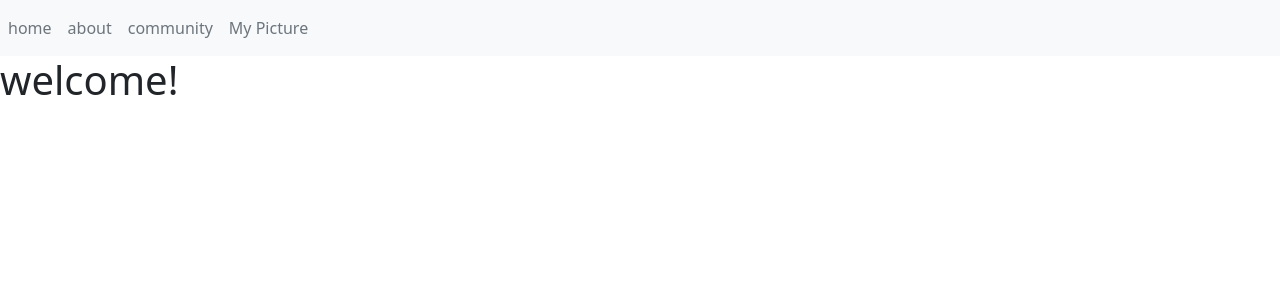
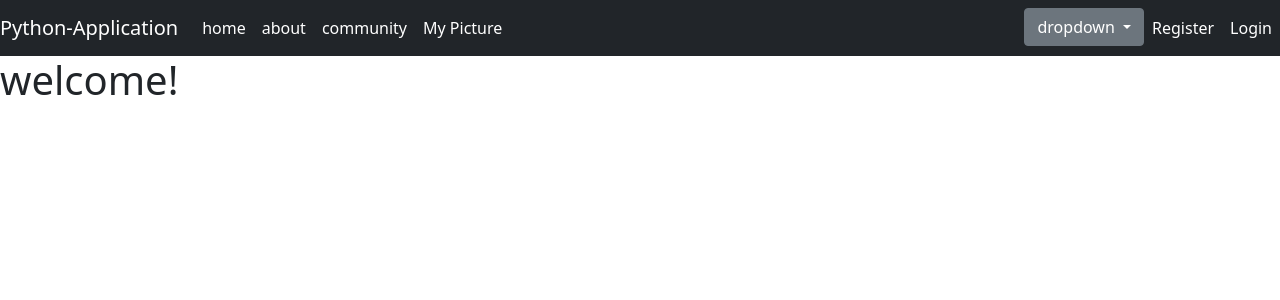
Before and after one commit to nnnNNN4/Flask-WebPythonCGI-ChatBot, a Flask app: page / in a window 1280 px wide. Shown: the top 300 px of the page. Run offline with Flask 2, Linux system fonts and the light colour scheme; some libraries are stand-ins or nearby versions.

Commit message:
boostrap update

```diff
--- a/src/templates/main/header.html
+++ b/src/templates/main/header.html
@@ -5,7 +5,10 @@
     <meta charset="utf8"/>
     <meta name="viewport" content="width=device-width, initial-scale=1, shrink-to-fit=no">
     <link rel="stylesheet" href="{{url_for('static', filename='css/style.css')}}">
-    <link href="https://cdn.jsdelivr.net/npm/bootstrap@5.0.2/dist/css/bootstrap.min.css" rel="stylesheet" integrity="sha384-EVSTQN3/azprG1Anm3QDgpJLIm9Nao0Yz1ztcQTwFspd3yD65VohhpuuCOmLASjC" crossorigin="anonymous">
+    <script src="https://code.jquery.com/jquery-3.6.0.js" integrity="sha256-H+K7U5CnXl1h5ywQfKtSj8PCmoN9aaq30gDh27Xc0jk=" crossorigin="anonymous"></script>
+    <link href="https://cdn.jsdelivr.net/npm/bootstrap@5.1.3/dist/css/bootstrap.min.css" rel="stylesheet" integrity="sha384-1BmE4kWBq78iYhFldvKuhfTAU6auU8tT94WrHftjDbrCEXSU1oBoqyl2QvZ6jIW3" crossorigin="anonymous">
+    <script src="https://cdn.jsdelivr.net/npm/bootstrap@5.1.3/dist/js/bootstrap.bundle.min.js" integrity="sha384-ka7Sk0Gln4gmtz2MlQnikT1wXgYsOg+OMhuP+IlRH9sENBO0LRn5q+8nbTov4+1p" crossorigin="anonymous"></script>
+
 
     <title>
       {% block title %}{% endblock %}
@@ -13,19 +16,43 @@
 
   </head>
   <body>
-    <nav class="navbar navbar-expand-md navbar-light bg-light">
-      <ul class="navbar-nav">
+    <nav class="navbar navbar-expand-lg navbar-light bg-dark">
+      <a class="navbar-brand text-white" href="/">Python-Application</a>
+      <button class="navbar-toggler" type="button" data-toggle="collapse" data-target="#navbarNavDropdown" aria-controls="navbarNavDropdown" aria-expanded="false" aria-label="Toggle navigation">
+        <span class="navbar-toggler-icon"></span>
+      </button>
+      <div class="collapse navbar-collapse" id="navbarNavDropdown">
+        <ul class="navbar-nav me-auto mb-2 mb-lg-0">
           <li class="nav-item active">
-          <a class="nav-link text-secondary ml-3" href="/">home</a>
+            <a class="nav-link text-white" href="/">home</a>
           </li>
           <li class="nav-item">
-          <a class="nav-link text-secondary" href="#">about</a>
+            <a class="nav-link text-white" href="#">about</a>
           </li>
           <li class="nav-item">
-          <a class="nav-link text-secondary" href="#">community</a>
+            <a class="nav-link text-white" href="#">community</a>
           </li>
           <li class="nav-item">
-          <a class="nav-link text-secondary" href="#">My Picture</a>
+            <a class="nav-link text-white" href="#">My Picture</a>
+          </li>
+        </ul>
+        <ul class="navbar-nav">
+          <li class="nav-item dropdown">
+            <button type="button" class="btn btn-secondary dropdown-toggle" id="dropdownMenuButton1" data-bs-toggle="dropdown" aria-expanded="false">
+              dropdown
+            </button>
+            <ul class="dropdown-menu text-white" aria-labelledby="navbarDropdown">
+              <li><a class="dropdown-item" href="#">Action</a></li>
+              <li><a class="dropdown-item" href="#">Another action</a></li>
+              <div class="dropdown-divider"></div>
+              <li><a class="dropdown-item" href="#">Something else here</a></li>
+            </ul>
+          </li>
+          <li class="nav-item float-end">
+             <a class="nav-link text-white" href="#">Register</a>
+           </li>
+           <li class="nav-item">
+             <a class="nav-link text-white" href="#">Login</a>
           </li>
         </ul>
       </div>
```
Lines whose indentation alone changed are shown as unchanged.
